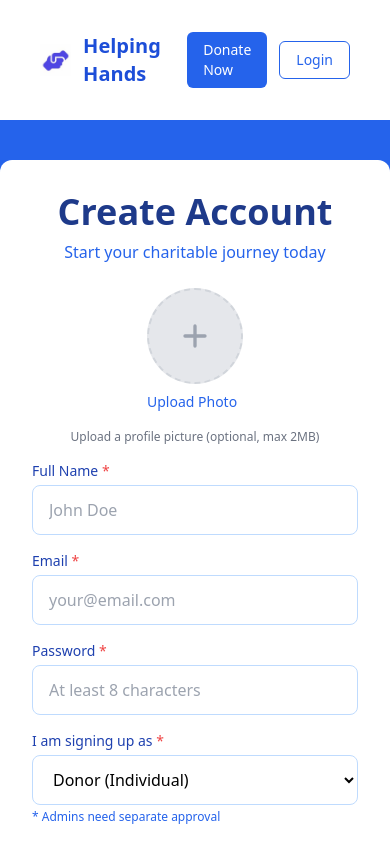
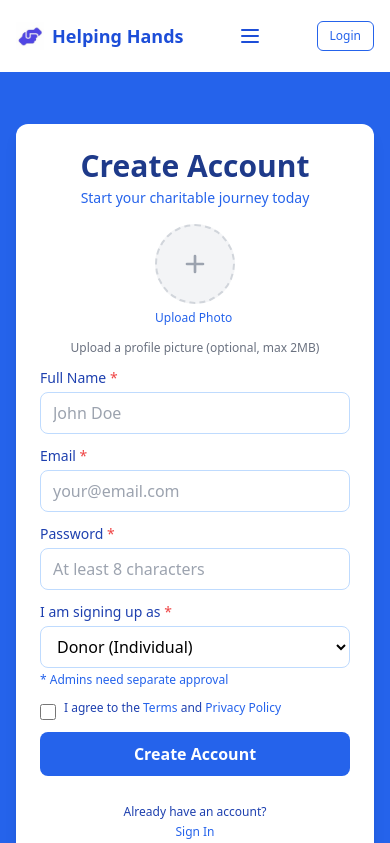
Before and after one commit to AlghaniHasbulla/Helping-hands, a React (Vite) app in the folder client/: page /Sign-Up in a window 390 px wide. Shown: the top 843 px of the page. Built offline with nearby package versions, Linux system fonts and the light colour scheme; the HTML template or start-up script is replaced by a standard one.

Commit message:
T.W css styling Made the pages mobile responsive.

```diff
--- a/client/src/components/Auth/SignIn/SignIn.jsx
+++ b/client/src/components/Auth/SignIn/SignIn.jsx
@@ -1,23 +1,42 @@
-import React from 'react'
-import { Link } from 'react-router-dom'
+import React, { useState } from 'react';
+import { Link } from 'react-router-dom';
 
 const SignIn = () => {
+  const [formData, setFormData] = useState({
+    email: '',
+    password: '',
+  });
+
+  const handleChange = (e) => {
+    const { name, value } = e.target;
+    setFormData(prev => ({ ...prev, [name]: value }));
+  };
+
+  const handleSubmit = (e) => {
+    e.preventDefault();
+    console.log('Sign in submitted:', formData);
+  };
+
   return (
-    <div className="flex items-center justify-center min-h-screen bg-blue-600">
-      <div className="w-full max-w-md p-8 space-y-6 bg-white rounded-xl shadow-lg">
+    <div className="flex items-center justify-center min-h-screen bg-blue-600 p-4">
+      <div className="w-full max-w-md p-6 md:p-8 space-y-4 bg-white rounded-xl shadow-lg">
         <div className="text-center">
-          <h1 className="text-4xl font-bold text-blue-900 mb-2">Welcome Back</h1>
-          <p className="text-blue-600">Sign in to continue your charitable journey</p>
+          <h1 className="text-3xl md:text-4xl font-bold text-blue-900 mb-1 md:mb-2">Welcome Back</h1>
+          <p className="text-blue-600 text-sm md:text-base">Sign in to continue your charitable journey</p>
         </div>
 
-        <form className="space-y-4">
+        <form className="space-y-3 md:space-y-4" onSubmit={handleSubmit}>
           <div>
             <label htmlFor="email" className="block mb-1 text-sm font-medium text-blue-800">Email</label>
             <input
               type="email"
               id="email"
-              className="w-full px-4 py-3 border border-blue-200 rounded-lg focus:ring-2 focus:ring-blue-500 focus:border-blue-500"
+              name="email"
+              value={formData.email}
+              onChange={handleChange}
+              className="w-full px-3 py-2 md:px-4 md:py-3 border border-blue-200 rounded-lg focus:ring-2 focus:ring-blue-500 focus:border-blue-500"
               placeholder="your@email.com"
+              required
             />
           </div>
 
@@ -26,26 +45,35 @@ const SignIn = () => {
             <input
               type="password"
               id="password"
-              className="w-full px-4 py-3 border border-blue-200 rounded-lg focus:ring-2 focus:ring-blue-500 focus:border-blue-500"
+              name="password"
+              value={formData.password}
+              onChange={handleChange}
+              className="w-full px-3 py-2 md:px-4 md:py-3 border border-blue-200 rounded-lg focus:ring-2 focus:ring-blue-500 focus:border-blue-500"
               placeholder="Enter your password"
+              required
             />
             <div className="text-right mt-1">
-              <Link to="/forgot-password" className="text-sm text-blue-600 hover:text-blue-800 hover:underline">Forgot password?</Link>
+              <Link to="/forgot-password" className="text-xs md:text-sm text-blue-600 hover:text-blue-800 hover:underline">Forgot password?</Link>
             </div>
           </div>
 
-          <button className="w-full px-4 py-3 font-semibold text-white bg-blue-600 rounded-lg hover:bg-blue-700 transition-colors duration-300">
+          <button
+            type="submit"
+            className="w-full px-4 py-2.5 md:py-3 font-semibold text-white bg-blue-600 rounded-lg hover:bg-blue-700 transition-colors duration-300"
+          >
             Sign In
           </button>
         </form>
 
-        <div className="flex items-center justify-center gap-2 pt-4">
-          <span className="text-sm text-blue-800">Don't have an account?</span>
-          <Link to="/Sign-Up" className="text-sm font-medium text-blue-600 hover:text-blue-800 hover:underline">Sign Up</Link>
+        <div className="flex flex-col items-center gap-1 pt-3 text-center">
+          <span className="text-xs md:text-sm text-blue-800">Don't have an account?</span>
+          <Link to="/Sign-Up" className="text-xs md:text-sm font-medium text-blue-600 hover:text-blue-800 hover:underline">
+            Sign Up
+          </Link>
         </div>
       </div>
     </div>
   );
 }
 
-export default SignIn
+export default SignIn;
--- a/client/src/components/Auth/SignUp/SignUp.jsx
+++ b/client/src/components/Auth/SignUp/SignUp.jsx
@@ -9,103 +9,71 @@ const SignUp = () => {
     role: 'donor',
   });
 
-  // State for file upload
   const [avatarFile, setAvatarFile] = useState(null);
   const [avatarPreview, setAvatarPreview] = useState(null);
   const fileInputRef = useRef(null);
 
   const handleChange = (e) => {
     const { name, value } = e.target;
-    setFormData(prev => ({
-      ...prev,
-      [name]: value
-    }));
+    setFormData(prev => ({ ...prev, [name]: value }));
   };
 
   const handleFileChange = (e) => {
     const file = e.target.files[0];
     if (file) {
       setAvatarFile(file);
-
-      // Create preview URL
       const reader = new FileReader();
-      reader.onloadend = () => {
-        setAvatarPreview(reader.result);
-      };
+      reader.onloadend = () => setAvatarPreview(reader.result);
       reader.readAsDataURL(file);
     }
   };
 
   const handleSubmit = (e) => {
     e.preventDefault();
-
-    // Create FormData for file upload
     const formDataToSend = new FormData();
     formDataToSend.append('full_name', formData.full_name);
     formDataToSend.append('email', formData.email);
     formDataToSend.append('password', formData.password);
     formDataToSend.append('role', formData.role);
-
-    if (avatarFile) {
-      formDataToSend.append('avatar', avatarFile);
-    }
-
-    // Form submission logic will go here
+    if (avatarFile) formDataToSend.append('avatar', avatarFile);
     console.log('Form submitted:', formDataToSend);
-
-    // For demonstration, log the form data
-    for (let [key, value] of formDataToSend.entries()) {
-      console.log(`${key}: ${value}`);
-    }
   };
 
-  const triggerFileInput = () => {
-    fileInputRef.current.click();
-  };
+  const triggerFileInput = () => fileInputRef.current.click();
 
   return (
-    <div className="flex items-center justify-center min-h-screen bg-blue-600">
-      <div className="w-full  mt-10 max-w-md p-8 space-y-6 bg-white rounded-xl shadow-lg">
+    <div className="flex items-center justify-center min-h-screen bg-blue-600 p-4">
+      <div className="w-full max-w-md p-6 md:p-8 space-y-4 bg-white rounded-xl shadow-lg">
         <div className="text-center">
-          <h1 className="text-4xl font-bold text-blue-900 mb-2">Create Account</h1>
-          <p className="text-blue-600">Start your charitable journey today</p>
+          <h1 className="text-3xl md:text-4xl font-bold text-blue-900 mb-1 md:mb-2">Create Account</h1>
+          <p className="text-blue-600 text-sm md:text-base">Start your charitable journey today</p>
         </div>
 
-        <form className="space-y-4" onSubmit={handleSubmit}>
-          {/* Profile Picture Upload */}
+        <form className="space-y-3 md:space-y-4" onSubmit={handleSubmit}>
           <div className="flex flex-col items-center">
-            <div className="relative mb-4">
+            <div className="relative mb-3">
               <div
-                className="w-24 h-24 rounded-full bg-gray-200 border-2 border-dashed border-gray-300 flex items-center justify-center cursor-pointer overflow-hidden"
+                className="w-20 h-20 md:w-24 md:h-24 rounded-full bg-gray-100 border-2 border-dashed border-gray-300 flex items-center justify-center cursor-pointer overflow-hidden"
                 onClick={triggerFileInput}
               >
                 {avatarPreview ? (
-                  <img
-                    src={avatarPreview}
-                    alt="Profile preview"
-                    className="w-full h-full object-cover"
-                  />
+                  <img src={avatarPreview} alt="Profile preview" className="w-full h-full object-cover" />
                 ) : (
                   <svg
                     xmlns="http://www.w3.org/2000/svg"
-                    className="h-10 w-10 text-gray-400"
+                    className="h-8 w-8 md:h-10 md:w-10 text-gray-400"
                     fill="none"
                     viewBox="0 0 24 24"
                     stroke="currentColor"
                   >
-                    <path
-                      strokeLinecap="round"
-                      strokeLinejoin="round"
-                      strokeWidth={2}
-                      d="M12 6v6m0 0v6m0-6h6m-6 0H6"
-                    />
+                    <path strokeLinecap="round" strokeLinejoin="round" strokeWidth={2} d="M12 6v6m0 0v6m0-6h6m-6 0H6" />
                   </svg>
                 )}
               </div>
 
               <button
                 type="button"
-                className="mt-2 text-sm text-blue-600 hover:text-blue-800"
+                className="mt-1 text-xs md:text-sm text-blue-600 hover:text-blue-800"
                 onClick={triggerFileInput}
               >
                 {avatarFile ? 'Change Photo' : 'Upload Photo'}
@@ -134,7 +102,7 @@ const SignUp = () => {
               name="full_name"
               value={formData.full_name}
               onChange={handleChange}
-              className="w-full px-4 py-3 border border-blue-200 rounded-lg focus:ring-2 focus:ring-blue-500 focus:border-blue-500"
+              className="w-full px-3 py-2 md:px-4 md:py-3 border border-blue-200 rounded-lg focus:ring-2 focus:ring-blue-500 focus:border-blue-500"
               placeholder="John Doe"
               required
             />
@@ -150,7 +118,7 @@ const SignUp = () => {
               name="email"
               value={formData.email}
               onChange={handleChange}
-              className="w-full px-4 py-3 border border-blue-200 rounded-lg focus:ring-2 focus:ring-blue-500 focus:border-blue-500"
+              className="w-full px-3 py-2 md:px-4 md:py-3 border border-blue-200 rounded-lg focus:ring-2 focus:ring-blue-500 focus:border-blue-500"
               placeholder="your@email.com"
               required
             />
@@ -166,7 +134,7 @@ const SignUp = () => {
               name="password"
               value={formData.password}
               onChange={handleChange}
-              className="w-full px-4 py-3 border border-blue-200 rounded-lg focus:ring-2 focus:ring-blue-500 focus:border-blue-500"
+              className="w-full px-3 py-2 md:px-4 md:py-3 border border-blue-200 rounded-lg focus:ring-2 focus:ring-blue-500 focus:border-blue-500"
               placeholder="At least 8 characters"
               minLength="8"
               required
@@ -182,7 +150,7 @@ const SignUp = () => {
               name="role"
               value={formData.role}
               onChange={handleChange}
-              className="w-full px-4 py-3 border border-blue-200 rounded-lg focus:ring-2 focus:ring-blue-500 focus:border-blue-500 bg-white"
+              className="w-full px-3 py-2 md:px-4 md:py-3 border border-blue-200 rounded-lg focus:ring-2 focus:ring-blue-500 focus:border-blue-500 bg-white"
               required
             >
               <option value="donor">Donor (Individual)</option>
@@ -194,29 +162,29 @@ const SignUp = () => {
             </p>
           </div>
 
-          <div className="flex items-center">
+          <div className="flex items-start">
             <input
               type="checkbox"
               id="terms"
-              className="w-4 h-4 text-blue-600 border-gray-300 rounded focus:ring-blue-500"
+              className="mt-1 w-4 h-4 text-blue-600 border-gray-300 rounded focus:ring-blue-500"
               required
             />
-            <label htmlFor="terms" className="ml-2 block text-sm text-blue-800">
-              I agree to the <a href="#" className="text-blue-600 hover:underline">Terms of Service</a> and <a href="#" className="text-blue-600 hover:underline">Privacy Policy</a>
+            <label htmlFor="terms" className="ml-2 block text-xs md:text-sm text-blue-800">
+              I agree to the <a href="#" className="text-blue-600 hover:underline">Terms</a> and <a href="#" className="text-blue-600 hover:underline">Privacy Policy</a>
             </label>
           </div>
 
           <button
             type="submit"
-            className="w-full px-4 py-3 font-semibold text-white bg-blue-600 rounded-lg hover:bg-blue-700 transition-colors duration-300"
+            className="w-full px-4 py-2.5 md:py-3 font-semibold text-white bg-blue-600 rounded-lg hover:bg-blue-700 transition-colors duration-300"
           >
             Create Account
           </button>
         </form>
 
-        <div className="flex items-center justify-center gap-2 pt-4">
-          <span className="text-sm text-blue-800">Already have an account?</span>
-          <Link to="/Sign-In" className="text-sm font-medium text-blue-600 hover:text-blue-800 hover:underline">
+        <div className="flex flex-col items-center gap-1 pt-3 text-center">
+          <span className="text-xs md:text-sm text-blue-800">Already have an account?</span>
+          <Link to="/Sign-In" className="text-xs md:text-sm font-medium text-blue-600 hover:text-blue-800 hover:underline">
             Sign In
           </Link>
         </div>
--- a/client/src/components/Navigation/Navbar/Navbar.jsx
+++ b/client/src/components/Navigation/Navbar/Navbar.jsx
@@ -1,37 +1,57 @@
-import React from 'react';
-import logo from '@/assets/helpinghandsliogo.jpeg'; // Adjust path if needed
+import React, { useState } from 'react';
+import logo from '@/assets/helpinghandsliogo.jpeg';
 import { Link } from 'react-router-dom';
 
 const Navbar = () => {
+  const [isMenuOpen, setIsMenuOpen] = useState(false);
+
   return (
-    <nav className="bg-white shadow px-10 py-8 flex items-center justify-between">
-      {/* Left: Logo + Brand */}
-      <div className="flex items-center gap-3">
-        <img src={logo} alt="Helping Hands Logo" className="h-8 w-8 object-contain" />
-        <span className="text-xl font-semibold text-blue-700">Helping Hands</span>
+    <nav className="bg-white shadow px-4 py-4 md:px-8 md:py-6 flex items-center justify-between">
+      <div className="flex items-center gap-2">
+        <img src={logo} alt="Helping Hands Logo" className="h-7 w-7 md:h-8 md:w-8 object-contain" />
+        <span className="text-lg md:text-xl font-semibold text-blue-700">Helping Hands</span>
       </div>
 
-      {/* Center: Navigation Links */}
-      <div className="hidden md:flex space-x-6 text-sm font-medium text-gray-600">
-        <Link to="/" className="hover:text-blue-600">Home</Link>
-        <Link to="/causes" className="hover:text-blue-600">Causes</Link>
-        <Link to="/events" className="hover:text-blue-600">Events</Link>
-        <Link to="/blog" className="hover:text-blue-600">Blog</Link>
-        <Link to="/about" className="hover:text-blue-600">About</Link>
-        <Link to="/contact" className="hover:text-blue-600">Contact</Link>
+      <button
+        className="md:hidden p-2 rounded-md text-blue-700 hover:bg-blue-50 focus:outline-none"
+        onClick={() => setIsMenuOpen(!isMenuOpen)}
+      >
+        <svg
+          xmlns="http://www.w3.org/2000/svg"
+          className="h-6 w-6"
+          fill="none"
+          viewBox="0 0 24 24"
+          stroke="currentColor"
+        >
+          {isMenuOpen ? (
+            <path strokeLinecap="round" strokeLinejoin="round" strokeWidth={2} d="M6 18L18 6M6 6l12 12" />
+          ) : (
+            <path strokeLinecap="round" strokeLinejoin="round" strokeWidth={2} d="M4 6h16M4 12h16M4 18h16" />
+          )}
+        </svg>
+      </button>
+
+      <div className={`${isMenuOpen ? 'block' : 'hidden'} md:flex absolute top-16 left-0 w-full bg-white shadow-lg z-10 md:static md:shadow-none md:space-x-6 md:w-auto`}>
+        <div className="flex flex-col md:flex-row md:space-x-6 text-sm font-medium text-gray-600 px-4 py-4 md:py-0">
+          <Link to="/" className="py-2 px-4 hover:text-blue-600 hover:bg-blue-50 rounded md:hover:bg-transparent">Home</Link>
+          <Link to="/causes" className="py-2 px-4 hover:text-blue-600 hover:bg-blue-50 rounded md:hover:bg-transparent">Causes</Link>
+          <Link to="/events" className="py-2 px-4 hover:text-blue-600 hover:bg-blue-50 rounded md:hover:bg-transparent">Events</Link>
+          <Link to="/blog" className="py-2 px-4 hover:text-blue-600 hover:bg-blue-50 rounded md:hover:bg-transparent">Blog</Link>
+          <Link to="/about" className="py-2 px-4 hover:text-blue-600 hover:bg-blue-50 rounded md:hover:bg-transparent">About</Link>
+          <Link to="/contact" className="py-2 px-4 hover:text-blue-600 hover:bg-blue-50 rounded md:hover:bg-transparent">Contact</Link>
+        </div>
       </div>
 
-      {/* Right: Buttons */}
-      <div className="flex items-center gap-3">
+      <div className={`${isMenuOpen ? 'hidden' : 'flex'} md:flex items-center gap-2`}>
         <Link
-          to="/donate"
-          className="bg-blue-600 text-white px-4 py-2 rounded-md hover:bg-blue-700 text-sm font-medium"
+          to="/donation-request"
+          className="hidden md:block bg-blue-600 text-white px-3 py-1.5 md:px-4 md:py-2 rounded-md hover:bg-blue-700 text-xs md:text-sm font-medium"
         >
           Donate Now
         </Link>
         <Link
           to="/sign-in"
-          className="border border-blue-600 text-blue-600 px-4 py-2 rounded-md hover:bg-blue-50 text-sm font-medium"
+          className="border border-blue-600 text-blue-600 px-3 py-1.5 md:px-4 md:py-2 rounded-md hover:bg-blue-50 text-xs md:text-sm font-medium"
         >
           Login
         </Link>
```
